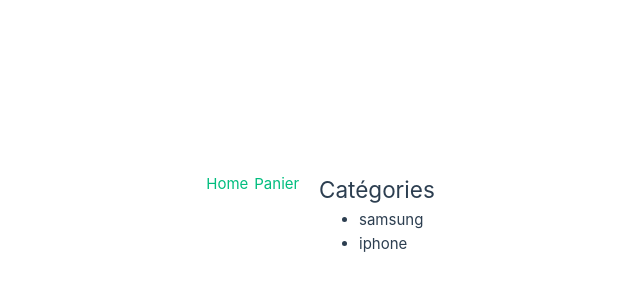
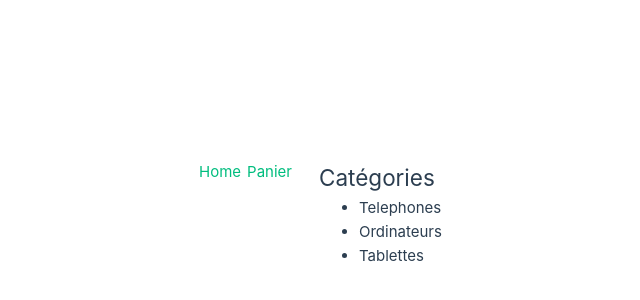
Before and after one commit to roddone/l3sdn-td2, a Vue app: page / in a window 1280 px wide. Shown: the part 186-486 px from the top of the page, without its empty margins (321-961 px from the left). Built offline with nearby package versions, Linux system fonts and the light colour scheme.

Commit message:
update store setup

```diff
--- a/src/App.vue
+++ b/src/App.vue
@@ -1,10 +1,5 @@
 <script setup>
 import { RouterLink, RouterView } from 'vue-router'
-import CategoriesList from './components/CategoriesList.vue'
-import Category from './components/Category.vue'
-import ProduitInfo from './components/ProduitInfo.vue'
-import Panier from './components/Panier.vue'
-import HomePage from './views/HomePage.vue'
 </script>
 
 <template>
--- a/src/components/CategoriesList.vue
+++ b/src/components/CategoriesList.vue
@@ -2,8 +2,8 @@
   <div>
     <h2>Catégories</h2>
     <ul>
-      <li v-for="categorie in categories" :key="categorie.nomCategorie">
-        {{ categorie.nomCategorie }}
+      <li v-for="categorie in categories" :key="categorie">
+        {{ categorie }}
       </li>
     </ul>
   </div>
--- a/src/components/ProduitInfo.vue
+++ b/src/components/ProduitInfo.vue
@@ -3,5 +3,12 @@
 </template>
 
 <script setup>
+defineProps({
+    product_id: Number,
+    product_name: String,
+    product_category: String,
+    product_marque: String,
+    product_description: String,
+})
 
 </script>
--- a/src/stores/counter.js
+++ b/src/stores/counter.js
@@ -2,38 +2,66 @@
 import { defineStore } from 'pinia'
 
 export const useCategoriesStore = defineStore('categories', () => {
-  let categories = [
+  let categories = ['Telephones', 'Ordinateurs', 'Tablettes'];
+
+  return { categories }
+});
+
+export const useMarquesStore = defineStore('marques', () => {
+  let marques = ['Samsung', 'Apple', 'Lenovo', 'Huawei'];
+  return { marques }
+})
+
+export const useProductsStore = defineStore('products', () => {
+  let products = [
     {
-      nomCategorie: "samsung",
-      produits: [
-        {
-          nom: "Téléphone",
-          prix: 500,
-          description: "Un téléphone dernière génération",
-        },
-        {
-          nom: "Ordinateur Portable",
-          prix: 1200,
-          description: "Parfait pour le travail et le jeu",
-        }
-      ]
+      id: "1",
+      nom : "Lenovo 2000",
+      marque: "Lenovo",
+      categorie: "Ordinateurs",
+      description: "Nice PC man!",
     },
     {
-      nomCategorie: "iphone",
-      produits: [
-        {
-          nom: "Téléphone",
-          prix: 500,
-          description: "Un téléphone dernière génération",
-        },
-        {
-          nom: "Ordinateur Portable",
-          prix: 1200,
-          description: "Parfait pour le travail et le jeu",
-        }
-      ]
+      id: "2",
+      nom : "Samsung Galaxy S22",
+      marque: "Samsung",
+      categorie: "Telephones",
+      description: "Samsung Galaxy S22",
+    },
+    {
+      id: "3",
+      nom : "Ipad",
+      marque: "Apple",
+      categorie: "Tablettes",
+      description: "Ipad",
+    },
+    {
+      id: "4",
+      nom : "Iphone 14",
+      marque: "Apple",
+      categorie: "Telephones",
+      description: "Iphone 14",
+    },
+    {
+      id: "5",
+      nom : "Samsung Fold",
+      marque: "Samsung",
+      categorie: "Telephones",
+      description: "It folds!",
+    },
+    {
+      id: "6",
+      nom : "Huawei Mate 40",
+      marque: "Huawei",
+      categorie: "Tablettes",
+      description: "Huawei Mate 40",
+    },
+    {
+      id: "7",
+      nom : "MacBook",
+      marque: "Apple",
+      categorie: "Ordinateurs",
+      description: "Probably too expensive...",
     }
-  ];
-
-  return { categories }
+  ]
 })
```
